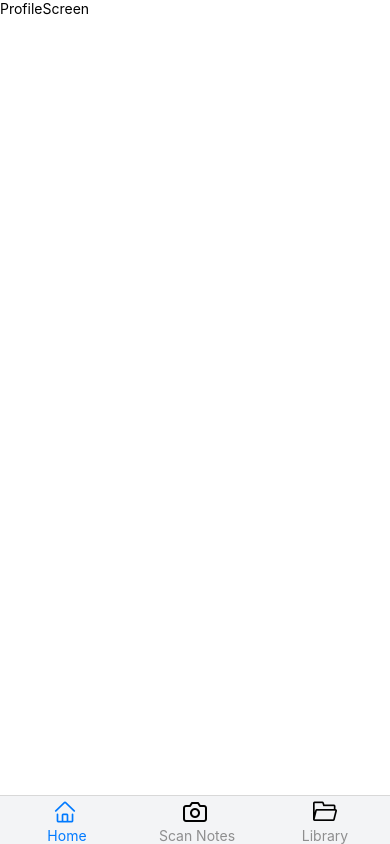
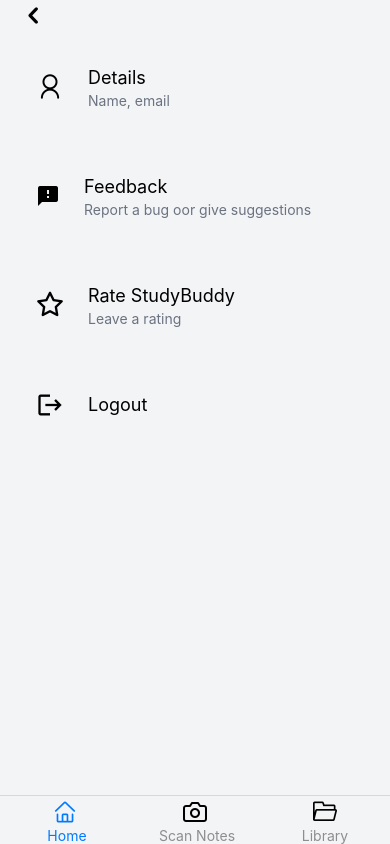
Before and after one commit to l-quincy01/StudyBru, a React Native app in the folder client/: screen /Profile in a window 390 px wide. Built offline with nearby package versions, Linux system fonts and the light colour scheme.

Commit message:
Feat: Major UI changes

```diff
--- a/client/src/Screens/NotesScreen.js
+++ b/client/src/Screens/NotesScreen.js
@@ -1,11 +1,12 @@
 import React, { useState, useRef, useContext } from "react";
 import {
   Animated,
-  Pressable,
+  TouchableOpacity,
   ScrollView,
   StyleSheet,
   Text,
   View,
+  TouchableOpacityBase,
 } from "react-native";
 import tw from "twrnc";
 import * as Progress from "react-native-progress";
@@ -44,19 +45,27 @@
           View your summarised notes and flashcards below. Study smarter today.
         </Text>
 
-        <View
-          style={tw`flex flex-row gap-x-3 items-center justify-center mt-10  `}
-        >
-          <Pressable
+        <View style={tw`flex flex-row flex-wrap gap-4 justify-center `}>
+          <TouchableOpacity
             onPress={() => navigation.navigate("Summary")}
-            style={tw` bg-white  gap-y-2 flex text-center justify-center items-center border-2 border-gray-300 py-5 px-5 rounded-xl`}
+            style={tw` p-10 bg-white  gap-y-2 flex text-center justify-center items-center border border-gray-300  rounded-xl`}
           >
             <View style={tw``}>
               <MaterialIcons name="notes" size={24} color="black" />
             </View>
-            <Text style={tw`text-left font-semibold text-md`}>Summary</Text>
-          </Pressable>
-          <Pressable
+            <Text style={tw`text-center font-semibold text-md`}>Summary</Text>
+          </TouchableOpacity>
+          <TouchableOpacity
+            onPress={() => navigation.navigate("Summary")}
+            style={tw` p-10 bg-white  gap-y-2 flex text-center justify-center items-center border border-gray-300  rounded-xl`}
+          >
+            <View style={tw``}>
+              <MaterialIcons name="notes" size={24} color="black" />
+            </View>
+            <Text style={tw`text-center font-semibold text-md`}>Summary</Text>
+          </TouchableOpacity>
+
+          {/* <TouchableOpacity
             onPress={() => navigation.navigate("Flashcards")}
             style={tw` bg-white  gap-y-2 flex text-center justify-center items-center border-2 border-gray-300 py-5 px-5 rounded-xl`}
           >
@@ -68,8 +77,8 @@
               />
             </View>
             <Text style={tw`text-left font-semibold text-md`}>Flashcards</Text>
-          </Pressable>
-          <Pressable
+          </TouchableOpacity>
+          <TouchableOpacity
             onPress={() => navigation.navigate("Quiz")}
             style={tw`  bg-white  gap-y-2 flex text-center justify-center items-center border-2 border-gray-300 py-5 px-5 rounded-xl`}
           >
@@ -77,10 +86,11 @@
               <MaterialCommunityIcons name="brain" size={24} color="black" />
             </View>
             <Text style={tw`text-left font-semibold text-md`}>Quiz</Text>
-          </Pressable>
+          </TouchableOpacity> */}
         </View>
-        <View style={tw`flex flex-row gap-x-3  `}>
-          <Pressable
+
+        {/* <View style={tw`flex flex-row gap-x-3  `}>
+          <TouchableOpacity
             onPress={() => navigation.navigate("Summary")}
             style={tw` bg-white  gap-y-2 flex text-center justify-center items-center border-2 border-gray-300 py-5 px-5 rounded-xl`}
           >
@@ -92,8 +102,8 @@
               />
             </View>
             <Text style={tw`text-left font-semibold text-md`}>Co-Pilot</Text>
-          </Pressable>
-        </View>
+          </TouchableOpacity>
+        </View> */}
       </View>
     </ScrollView>
   );
--- a/client/src/Screens/ProfileScreen.js
+++ b/client/src/Screens/ProfileScreen.js
@@ -1,11 +1,52 @@
-import { View, Text } from "react-native";
+import { View, Text, ScrollView, TouchableOpacity } from "react-native";
 import React from "react";
+import { SafeAreaView } from "react-native-safe-area-context";
+import tw from "twrnc";
+import { AntDesign, Entypo, Feather, MaterialIcons } from "@expo/vector-icons";
 
 const ProfileScreen = ({ navigation }) => {
   return (
-    <View>
-      <Text>ProfileScreen</Text>
-    </View>
+    <SafeAreaView style={tw`flex-1 px-5 bg-gray-100`}>
+      <TouchableOpacity
+        onPress={() => navigation.navigate("Home")}
+        style={tw`mb-4`}
+      >
+        <Entypo name="chevron-left" size={28} color="black" />
+      </TouchableOpacity>
+      <ScrollView
+        contentContainerStyle={tw`flex flex-col gap-y-8 justify-center`}
+      >
+        <TouchableOpacity style={tw`flex-row gap-x-6  items-center p-4`}>
+          <AntDesign name="user" size={28} color="black" />
+          <View style={tw`flex-col`}>
+            <Text style={tw`text-lg`}>Details</Text>
+            <Text style={tw`text-gray-500`}>Name, email</Text>
+          </View>
+        </TouchableOpacity>
+        <TouchableOpacity style={tw`flex-row gap-x-6  items-center p-4`}>
+          <MaterialIcons name="feedback" size={24} color="black" />
+          <View style={tw`flex-col`}>
+            <Text style={tw`text-lg`}>Feedback</Text>
+            <Text style={tw`text-gray-500`}>
+              Report a bug oor give suggestions
+            </Text>
+          </View>
+        </TouchableOpacity>
+        <TouchableOpacity style={tw`flex-row gap-x-6  items-center p-4`}>
+          <Feather name="star" size={28} color="black" />
+          <View style={tw`flex-col`}>
+            <Text style={tw`text-lg`}>Rate StudyBuddy</Text>
+            <Text style={tw`text-gray-500`}>Leave a rating</Text>
+          </View>
+        </TouchableOpacity>
+        <TouchableOpacity style={tw`flex-row gap-x-6  items-center p-4`}>
+          <MaterialIcons name="logout" size={28} color="black" />
+          <View style={tw`flex-col`}>
+            <Text style={tw`text-lg`}>Logout</Text>
+          </View>
+        </TouchableOpacity>
+      </ScrollView>
+    </SafeAreaView>
   );
 };
 
--- a/client/src/Screens/SplashScreen.js
+++ b/client/src/Screens/SplashScreen.js
@@ -290,7 +290,7 @@
         <>
           <View style={tw`flex flex-row items-center justify-between`}>
             <Text style={tw`text-3xl text-left font-semibold`}>Home</Text>
-            <TouchableOpacity onPress={navigation.navigate("Profile")}>
+            <TouchableOpacity onPress={() => navigation.navigate("Profile")}>
               <AntDesign name="user" size={24} color="black" />
             </TouchableOpacity>
           </View>
--- a/client/src/Screens/SummaryScreen.js
+++ b/client/src/Screens/SummaryScreen.js
@@ -4,9 +4,11 @@
   Image,
   Pressable,
   SafeAreaView,
+  SafeAreaViewBase,
   ScrollView,
   StyleSheet,
   Text,
+  TouchableOpacity,
   View,
 } from "react-native";
 import tw from "twrnc";
@@ -36,8 +38,16 @@
   const copy = `\`${summary}\``;
 
   return (
+    <SafeAreaView style={tw`flex-1  bg-gray-100`}>
+      <TouchableOpacity
+        onPress={() => navigation.navigate("Notes")}
+        style={tw`mb-4 px-5`}
+      >
+        <Entypo name="chevron-left" size={28} color="black" />
+      </TouchableOpacity>
+
       <ScrollView style={tw`bg-gray-100`}>
-      <View style={tw`flex-1 flex-col p-5 gap-y-8 mt-25`}>
+        <View style={tw`flex p-5 flex-col gap-y-8 `}>
           {/* Summary Heading */}
           <Text style={tw`text-4xl font-semibold`}> Notes Summary</Text>
           <View style={tw`border-b border border-gray-200 w-1/2`}></View>
@@ -74,6 +84,7 @@
           </View>
         </View>
       </ScrollView>
+    </SafeAreaView>
   );
 };
 
```
Lines whose indentation alone changed are shown as unchanged.
